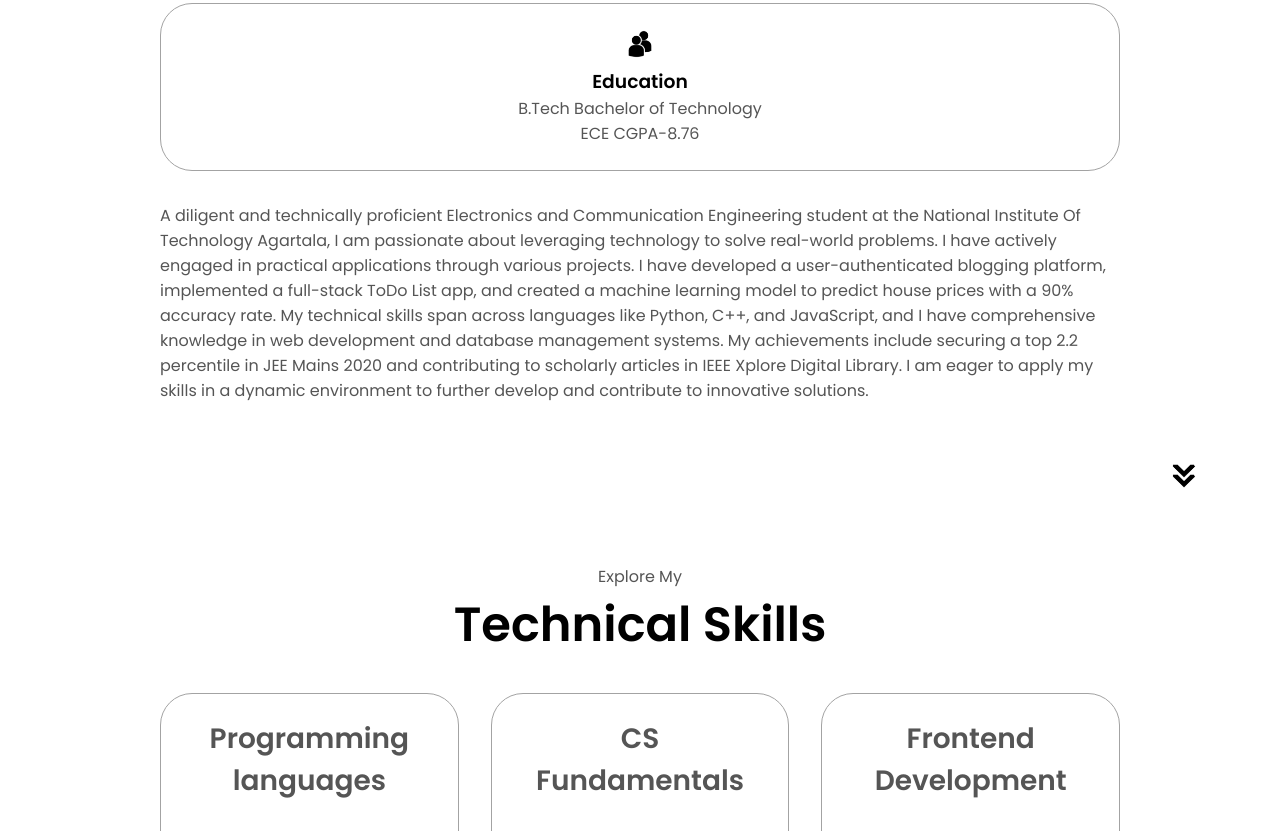
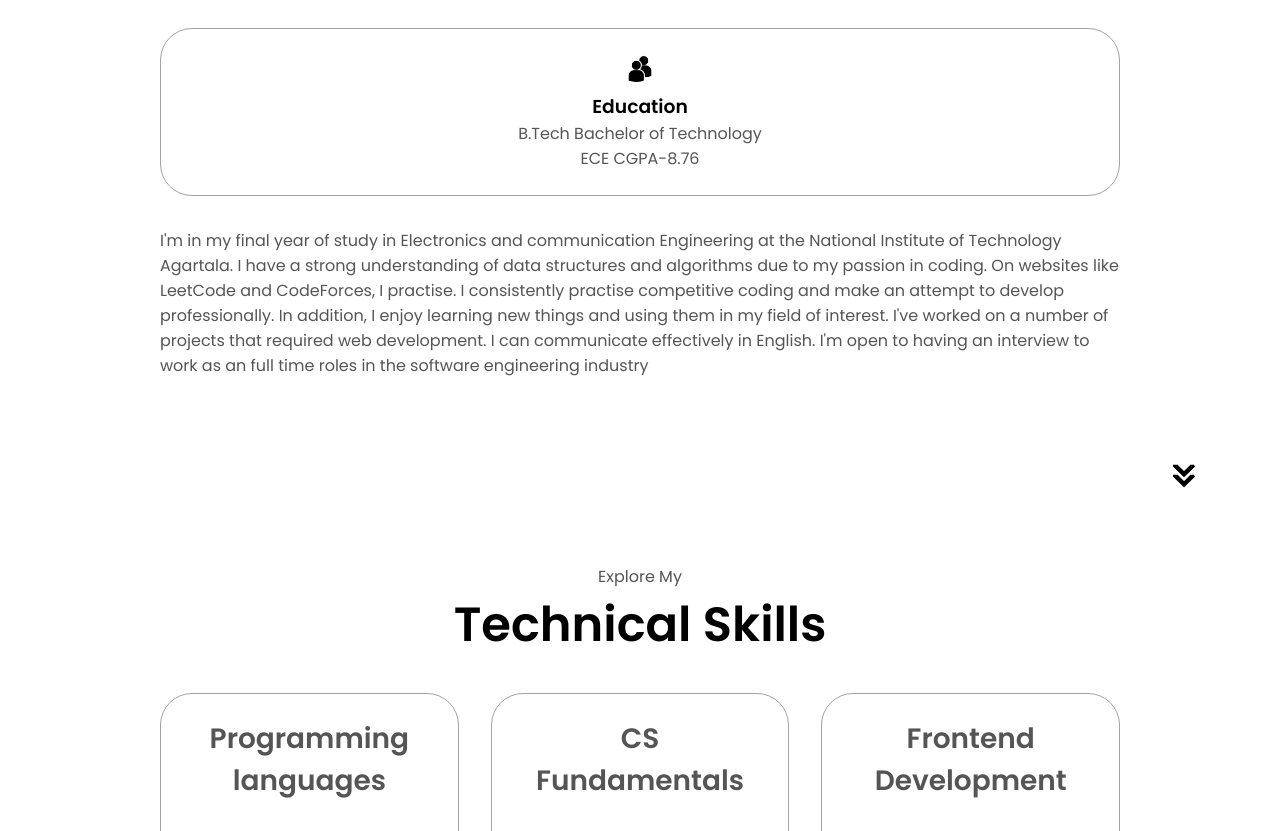
Before and after one commit to voonnacharankumar/portfolio, a plain HTML site: page index.html in a window 1280 px wide. Shown: the part 1132-1963 px from the top of the page. Drawn offline with Linux system fonts and the light colour scheme.

Commit message:
index.html

```diff
--- a/index.html
+++ b/index.html
@@ -88,8 +88,8 @@
           </div>
           <div class="text-container">
             <p>
-              A diligent and technically proficient Electronics and Communication Engineering student at the National Institute Of Technology Agartala, I am passionate about leveraging technology to solve real-world problems. I have actively engaged in practical applications through various projects. I have developed a user-authenticated blogging platform, implemented a full-stack ToDo List app, and created a machine learning model to predict house prices with a 90% accuracy rate. My technical skills span across languages like Python, C++, and JavaScript, and I have comprehensive knowledge in web development and database management systems. My achievements include securing a top 2.2 percentile in JEE Mains 2020 and contributing to scholarly articles in IEEE Xplore Digital Library. I am eager to apply my skills in a dynamic environment to further develop and contribute to innovative solutions.
-            </p>
+              I'm in my final year of study in Electronics and communication Engineering at the National Institute of Technology Agartala. I have a strong understanding of data structures and algorithms due to my passion in coding.
+              On websites like LeetCode and CodeForces, I practise. I consistently practise competitive coding and make an attempt to develop professionally. In addition, I enjoy learning new things and using them in my field of interest. I've worked on a number of projects that required web development. I can communicate effectively in English. I'm open to having an interview to work as an full time roles in the software engineering industry</p>
           </div>
         </div>
       </div>
@@ -412,7 +412,7 @@
             alt="Email icon"
             class="icon contact-icon email-icon"
           />
-          <p><a href="mailto:voonnacharankumar994@gmail.com">voonnacharankumar994@gmail.com</a></p>
+          <p><a href="mailto:voonnacharankumar994@gmail.com">Example@gmail.com</a></p>
         </div>
         <div class="contact-info-container">
           <img
```
